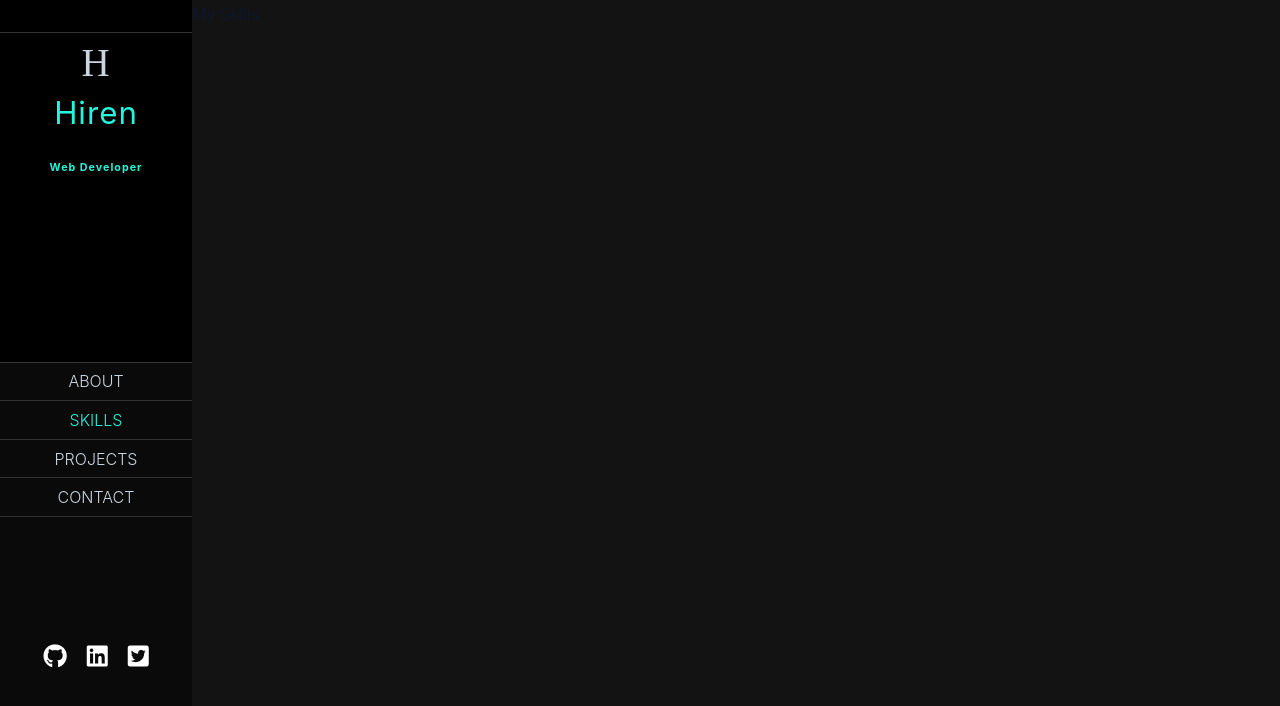
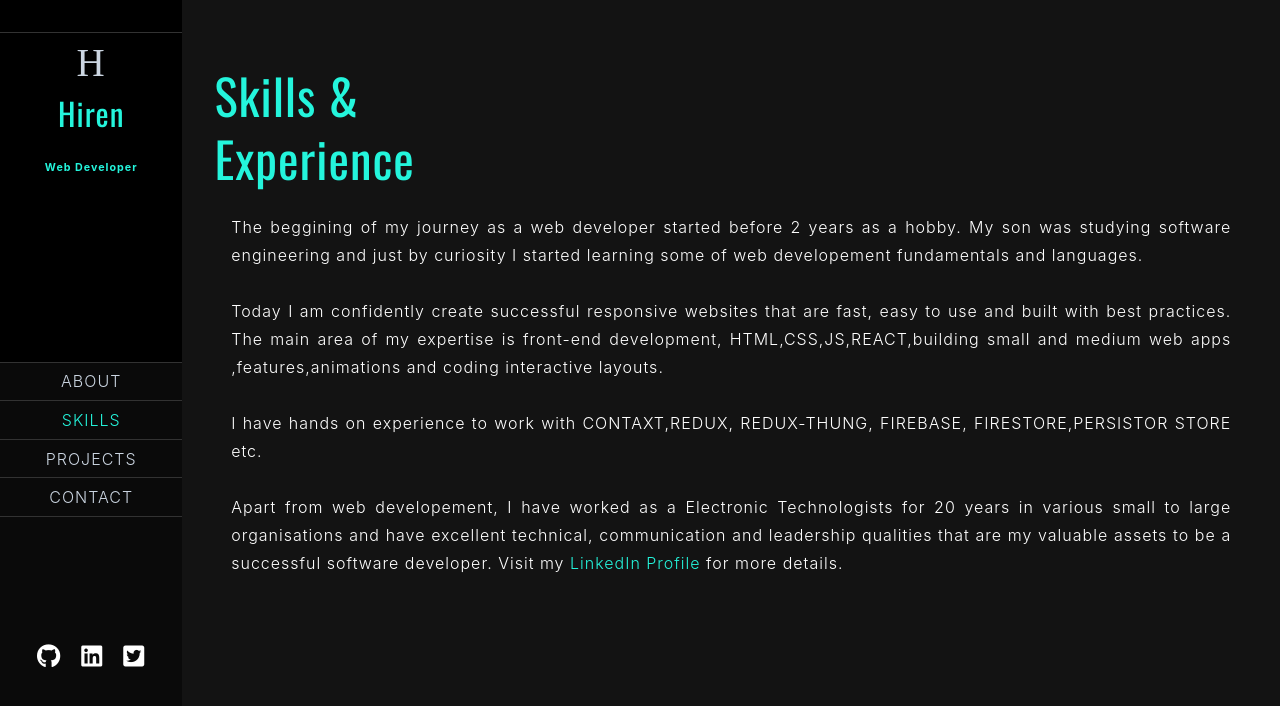
Before and after one commit to hireneelpro/react-my_portfolio, a React (Create React App) app: page /skills in a window 1280 px wide. Shown: the top 706 px of the page. Built offline with nearby package versions, Linux system fonts and the light colour scheme; a web font is replaced by a local one.

Commit message:
skills added

```diff
--- a/src/assets/data.js
+++ b/src/assets/data.js
@@ -52,7 +52,8 @@ export const projectData = [
   {
     id: 9,
     name: "Blue Snapback",
-    imageUrl: "https://i.ibb.co/X2VJP2W/blue-snapback.png",
+    // imageUrl: "https://i.ibb.co/X2VJP2W/blue-snapback.png",
+    imageUrl: require("../images/trends.png"),
     price: 16,
   },
 ];
--- a/src/components/about.scss
+++ b/src/components/about.scss
@@ -17,8 +17,6 @@
       font-weight: bold;
     }
     & p {
-      // letter-spacing: 0.2px;
-      // font-size: medium;
     text-transform: none;
   }
 }
--- a/src/components/all-projects.js
+++ b/src/components/all-projects.js
@@ -1,26 +1,26 @@
-import "./all-projects.scss"
-import { projectData } from "../assets/data"
+import "./all-projects.scss";
+import { projectData } from "../assets/data";
 
 const AllProjects = () => {
+  console.log(projectData);
+  return (
+    <div className="all-projects">
+      <h1>All Projects</h1>
+      <div className="all-projects-container">
+        {projectData.map((each) => {
+          return (
+            <div key={each.id} className="single-project">
+              <img
+                className="project-image"
+                src={each.imageUrl}
+                alt={each.name}
+              />
+            </div>
+          );
+        })}
+      </div>
+    </div>
+  );
+};
 
-    console.log(projectData);
-    return (
-        <div className="all-projects" >
-            <h2>All Projects</h2>
-            <div className="all-projects-container" >{projectData.map((each) => {
-                return (
-                    <div key={each.id} className="single-project">
-                        <img className="project-image" src={each.imageUrl} alt={each.name}/>
-                    </div>
-                )
-
-            })
-
-
-            }</div>
-
-        </div>
-    )
-}
-
-export default AllProjects
+export default AllProjects;
--- a/src/components/all-projects.scss
+++ b/src/components/all-projects.scss
@@ -1,9 +1,9 @@
 .all-projects {
-  margin: 3rem auto;
+  margin: 5rem auto;
+  margin:2rem;
   padding: 3rem 0;
-  background-color: #000;
   & .all-projects-container {
-    padding-top: 3rem;
+    // padding-top: 3rem;
     display: grid;
     grid-template-columns: repeat(2, 1fr);
 
--- a/src/components/contact-form.js
+++ b/src/components/contact-form.js
@@ -4,11 +4,11 @@ const Contact = () => {
   return (
     <div className="contact-page">
       <h1 className="contact-header">Contact me</h1>
-      <h6 className="contact-text">
+      <p className="contact-text">
         I am interested in working full time with team of senior developers and
         ready to accept challanges to develop my skills. Contact me for any kind
         of suitable role.
-      </h6>
+      </p>
       <form className="contact-form">
         <input required className="name" type="text" placeholder="Name" />
 
--- a/src/components/contact-form.scss
+++ b/src/components/contact-form.scss
@@ -2,11 +2,13 @@
   width: 90%;
   max-width: 1170px;
   margin: 0 auto;
+  text-align: left;
   padding: 2rem;
 }
 .contact-header {
   color: #24f5dc;
   padding-top: 5rem;
+  padding: 2rem;
   font-weight: bolder;
 }
 .contact-text {
--- a/src/components/my-projects.js
+++ b/src/components/my-projects.js
@@ -5,7 +5,7 @@ import AllProjects from "./all-projects";
 const MyProjects = () => {
   return (
     <div className="my-projects">
-      <h2>Featured project</h2>
+      <h1>Featured project</h1>
       <FeaturedProject />
       <AllProjects />
 
--- a/src/components/my-projects.scss
+++ b/src/components/my-projects.scss
@@ -2,9 +2,11 @@
   width: 90%;
   max-width: 1170px;
   margin: 0 auto;
-  padding: 2rem;
-  & h2 {
+  margin-top: 5rem;
+  text-align: left;
+  & h1 {
     color: #24f5dc;
+    padding: 2rem ;
   }
   & .project {
     padding: 2rem;
@@ -44,10 +46,11 @@ margin: 0;
 .project-details{
     & .project-text{
      color: white;
-     font-weight: 300;
-     font-size: 0.9rem;
-     letter-spacing: 1px;
+    //  font-weight: 300;
+    //  font-size: 0.9rem;
+    //  letter-spacing: 1px;
      text-align: justify;
+     margin-top: 3rem ;
     }
 }
 .skill-btn-container{
--- a/src/components/skills.js
+++ b/src/components/skills.js
@@ -1,6 +1,51 @@
+
+import "./skills.scss"
 const Skills = () => {
     return (
-        <div className="resume"> My Skills</div>
-    )
+      <div className="skills">
+        <h1>
+          Skills & <br />
+          Experience
+            </h1>
+
+            {/* ===== skills text ===== */}
+        <p className="skills-text">
+          The beggining of my journey as a web developer started before 2 years
+          as a hobby. My son was studying software engineering and just by
+          curiosity I started learning some of web developement fundamentals and
+          languages.
+          <br />
+          <br />
+          Today I am confidently create successful responsive websites that are
+          fast, easy to use and built with best practices. The main area of my
+          expertise is front-end development, HTML,CSS,JS,REACT,building small
+          and medium web apps ,features,animations and coding interactive
+          layouts.
+          <br />
+          <br />
+          I have hands on experience to work with CONTAXT,REDUX, REDUX-THUNG,
+          FIREBASE, FIRESTORE,PERSISTOR STORE etc. <br />
+          <br />
+          Apart from web developement, I have worked as a Electronic
+          Technologists for 20 years in various small to large organisations and
+          have excellent technical, communication and leadership qualities that
+          are my valuable assets to be a successful software developer. Visit my{" "}
+          <a
+            href="https://www.linkedin.com/in/hiren-patel-86889525b/"
+            target="blank"
+          >
+            LinkedIn Profile
+          </a>{" "}
+          for more details.
+            </p>
+            {/* ===== skill range ===== */}
+
+            <div className="skills-range" >
+                <div className="range-container">
+                    <div className="range-value"></div>
+                </div>
+            </div>
+      </div>
+    );
 }
 export default Skills
--- /dev/null
+++ b/src/components/skills.scss
@@ -0,0 +1,18 @@
+.skills {
+  width: 90%;
+  // max-width: 1170px;
+  margin: 2rem auto;
+  padding: 2rem;
+  & h1 {
+    text-align: left;
+    color: #24f5dc;
+  }
+  & .skills-text {
+    color: white;
+    font-size: 1rem;
+    text-align: justify;
+    & a {
+      color: #24f5dc;
+    }
+  }
+}
--- a/src/index.scss
+++ b/src/index.scss
@@ -77,14 +77,19 @@ body {
   background: var(--backgroundColor);
   font-family: -apple-system, BlinkMacSystemFont, "Segoe UI", Roboto, Oxygen,
     Ubuntu, Cantarell, "Open Sans", "Helvetica Neue", sans-serif;
+    //  font-family: "Oswald", sans-serif;
   font-weight: 400;
+  letter-spacing: 1px;
   line-height: 1.75;
   color: var(--textColor);
 }
 
 p {
   margin-bottom: 1.5rem;
-  max-width: 40em;
+  max-width: 1000px;
+  font-weight: 300;
+  margin: 0 auto;
+
 }
 
 h1,
@@ -93,6 +98,7 @@ h3,
 h4,
 h5 {
   margin: 0;
+  font-family: "Oswald", sans-serif;
   margin-bottom: 1.38rem;
   font-weight: 400;
   line-height: 1.3;
```
